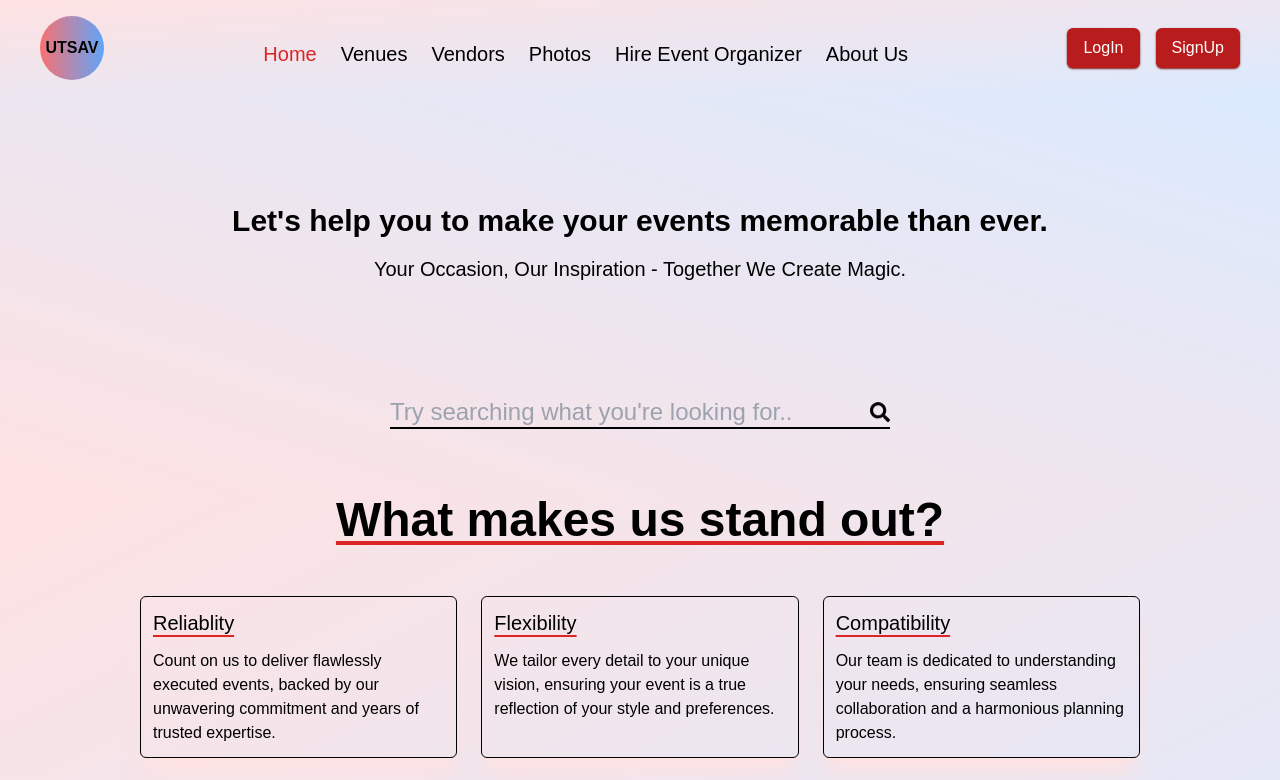
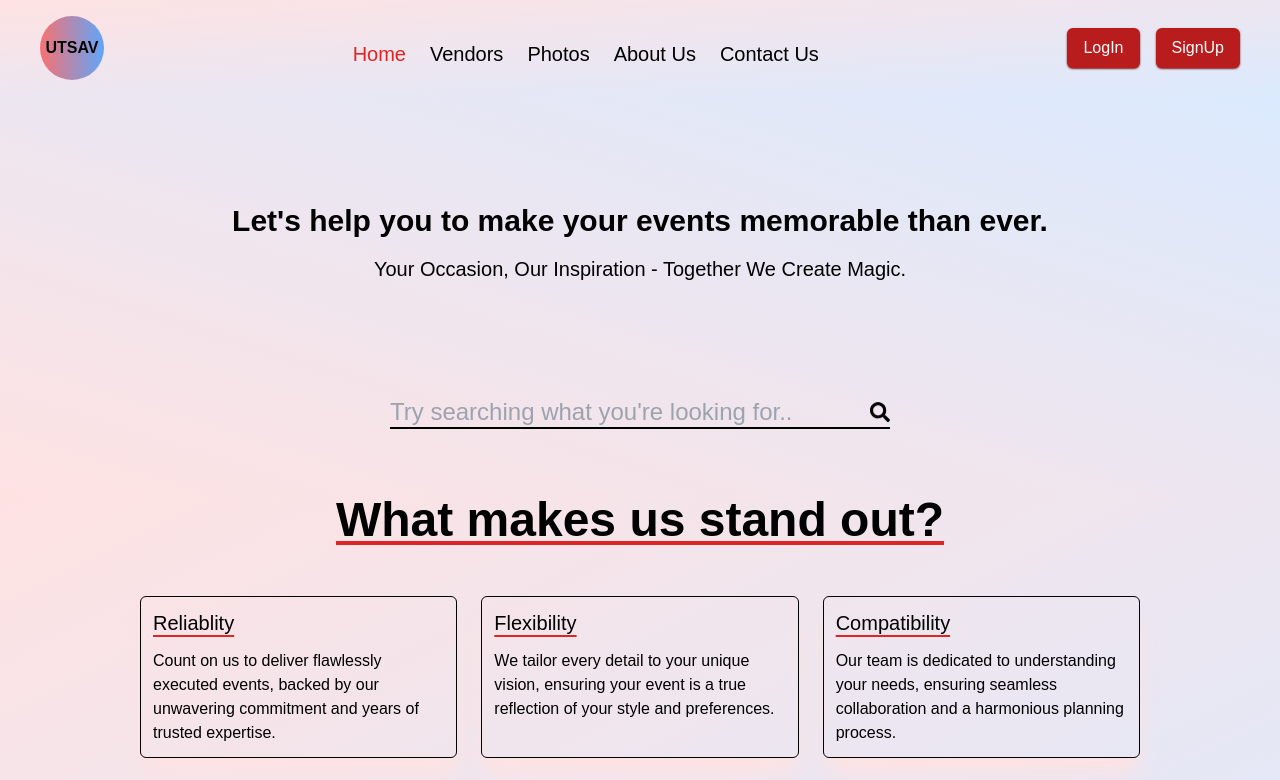
Before and after one commit to Prabhjot1121/test, a React (Create React App) app in the folder frontend/: page / in a window 1280 px wide. Shown: the top 780 px of the page. Built offline with nearby package versions, Linux system fonts and the light colour scheme; the HTML template or start-up script is replaced by a standard one.

Commit message:
some minor changes

```diff
--- a/frontend/src/Components/Navbar.jsx
+++ b/frontend/src/Components/Navbar.jsx
@@ -66,41 +66,52 @@ const Navbar = () => {
                 location.pathname === "/" ? "text-red-600" : textColorClass
               }`}
               to="/"
+              onClick={() => {
+                window.scrollTo(0, 0);
+              }}
             >
               Home
             </Link>
             <Link
               style={{ fontFamily: "sans-serif" }}
               className={`font-medium text-xl hover:text-red-600 ${
-                location.pathname === "/products"
-                  ? "text-red-600"
-                  : textColorClass
-              }`}
-              to="/venues"
-            >
-              Venues
-            </Link>
-            <Link
-              style={{ fontFamily: "sans-serif" }}
-              className={`font-medium text-xl hover:text-red-600 ${
-                location.pathname === "/services"
+                location.pathname === "/vendors"
                   ? "text-red-600"
                   : textColorClass
               }`}
               to="/vendors"
+              onClick={() => {
+                window.scrollTo(0, 0);
+              }}
             >
               Vendors
             </Link>
             <Link
               style={{ fontFamily: "sans-serif" }}
               className={`font-medium text-xl hover:text-red-600 ${
-                location.pathname === "/features"
+                location.pathname === "/photos"
                   ? "text-red-600"
                   : textColorClass
               }`}
               to="/photos"
+              onClick={() => {
+                window.scrollTo(0, 0);
+              }}
             >
               Photos
+            </Link>
+
+            <Link
+              style={{ fontFamily: "sans-serif" }}
+              className={`font-medium text-xl hover:text-red-600 ${
+                location.pathname === "/about" ? "text-red-600" : textColorClass
+              }`}
+              to="/about"
+              onClick={() => {
+                window.scrollTo(0, 0);
+              }}
+            >
+              About Us
             </Link>
             <Link
               style={{ fontFamily: "sans-serif" }}
@@ -109,18 +120,12 @@ const Navbar = () => {
                   ? "text-red-600"
                   : textColorClass
               }`}
-              to="/hire-event-organizer"
+              to="/contact"
+              onClick={() => {
+                window.scrollTo(0, 0);
+              }}
             >
-              Hire Event Organizer
-            </Link>
-            <Link
-              style={{ fontFamily: "sans-serif" }}
-              className={`font-medium text-xl hover:text-red-600 ${
-                location.pathname === "/about" ? "text-red-600" : textColorClass
-              }`}
-              to="/about"
-            >
-              About Us
+              Contact Us
             </Link>
           </div>
           {/* buttons */}
@@ -128,6 +133,9 @@ const Navbar = () => {
             <div className="hidden lg:flex">
               <Link
                 to="/logIn"
+                onClick={() => {
+                  window.scrollTo(0, 0);
+                }}
                 style={{ fontFamily: "sans-serif" }}
                 className="bg-red-700 shadow-sm shadow-red-900 hover:bg-transparent hover:text-red-600 duration-300 ease-in-out font-medium text-white mx-2 px-4 py-2 rounded-md"
               >
@@ -135,6 +143,9 @@ const Navbar = () => {
               </Link>
               <Link
                 to="/signUp"
+                onClick={() => {
+                  window.scrollTo(0, 0);
+                }}
                 style={{ fontFamily: "sans-serif" }}
                 className="bg-red-700 shadow-sm shadow-red-900 hover:bg-transparent hover:text-red-600 duration-300 ease-in-out font-medium text-white mx-2 px-4 py-2 rounded-md"
               >
```
